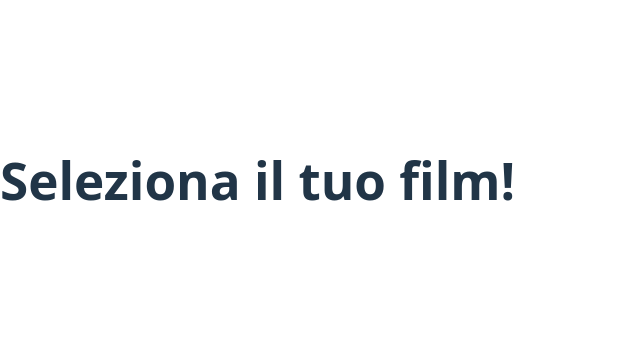
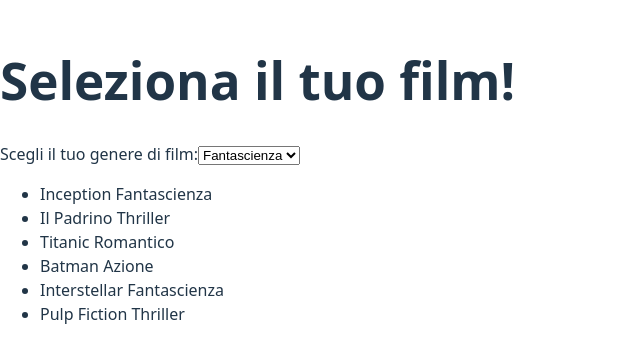
Before and after one commit to ruzica-glavas/react-movie-filter, a React (Vite) app: page / in a window 1280 px wide. Shown: the part 220-582 px from the top of the page, without its empty margins (0-640 px from the left). Built offline with nearby package versions, Linux system fonts and the light colour scheme.

Commit message:
add: select and list

```diff
--- a/eslint.config.js
+++ b/eslint.config.js
@@ -33,6 +33,7 @@ export default [
         'warn',
         { allowConstantExport: true },
       ],
+      'react/prop-types': 'off', // Disabilita la regola dei prop types
     },
   },
 ]
--- a/src/App.jsx
+++ b/src/App.jsx
@@ -1,22 +1,43 @@
 import { useState, useEffect } from 'react'
 
+const movies=  [
+  { title: 'Inception', genre: 'Fantascienza' },
+  { title: 'Il Padrino', genre: 'Thriller' },
+  { title: 'Titanic', genre: 'Romantico' },
+  { title: 'Batman', genre: 'Azione' },
+  { title: 'Interstellar', genre: 'Fantascienza' },
+  { title: 'Pulp Fiction', genre: 'Thriller' },
+]
 
 
 function App() {
- const movies=  [
-        { title: 'Inception', genre: 'Fantascienza' },
-        { title: 'Il Padrino', genre: 'Thriller' },
-        { title: 'Titanic', genre: 'Romantico' },
-        { title: 'Batman', genre: 'Azione' },
-        { title: 'Interstellar', genre: 'Fantascienza' },
-        { title: 'Pulp Fiction', genre: 'Thriller' },
-  ]
+
+  const [selectedGenres, setSelectedGenres] = useState (``);
+  const [filteredGenres, setFilteredGenres] = useState(movies);
+
+
 
   return (
     <>
       <h1>Seleziona il tuo film!</h1>
 
+      <label>Scegli il tuo genere di film:</label>
 
+          <select value={selectedGenres}
+            onChange={(e) => setSelectedGenres(e.target.value)}>
+            {movies.map ((movie, index)=>
+              <option key={index}>{(movie.genre)}</option>
+            )}
+
+          </select>
+
+          <ul>
+            {movies.map ((movie, index) => (
+              <li key={index}>{movie.title} {movie.genre}</li>
+            ))
+
+            }
+          </ul>
 
     </>
   )
```
